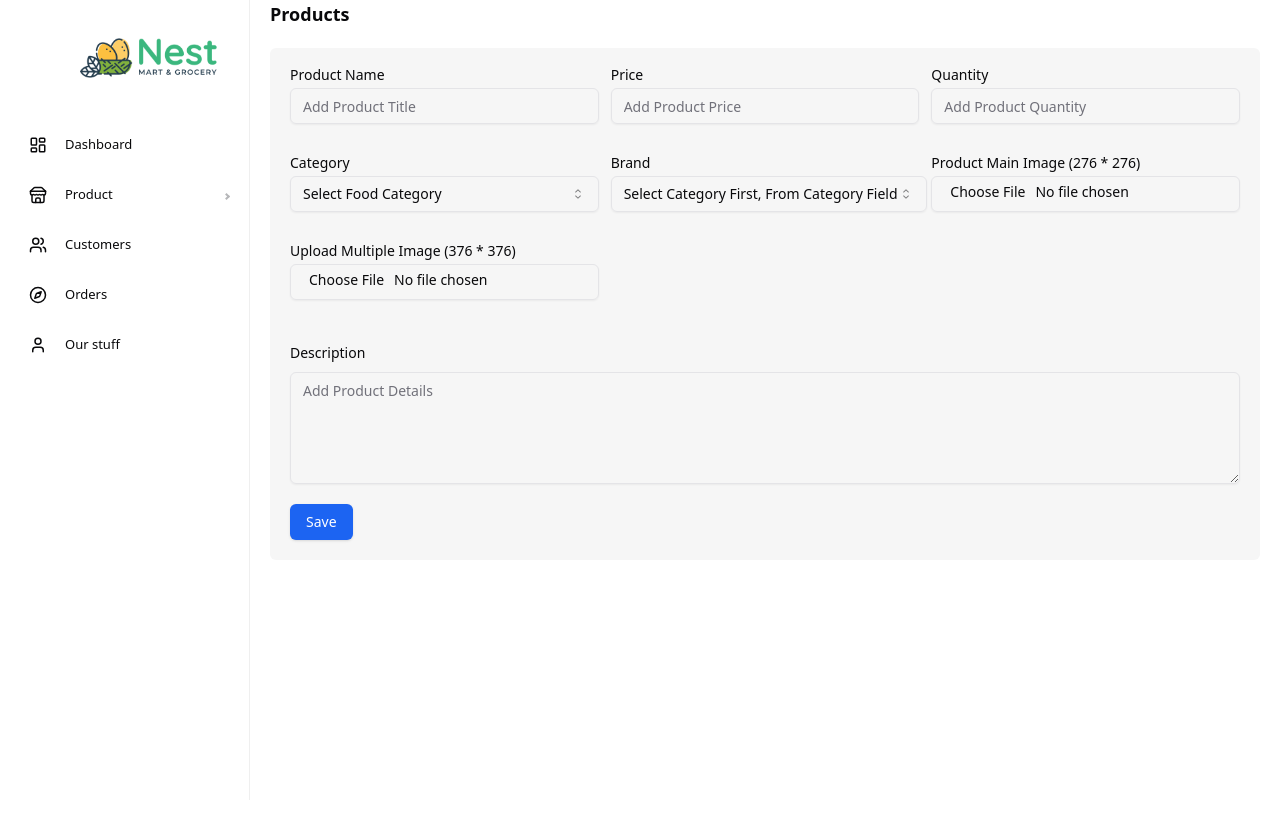
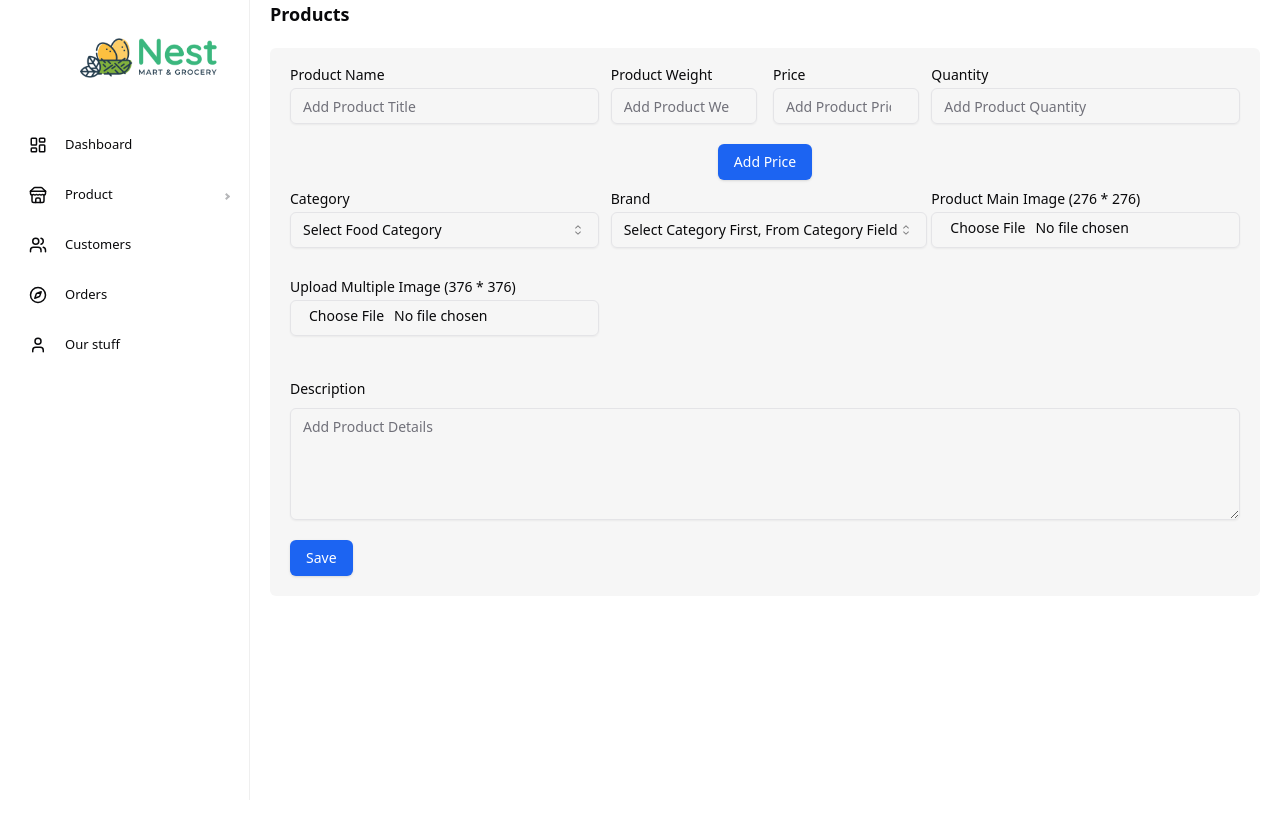
Before and after one commit to Razibul-Islam/dashboard, a React (Vite) app: page /dashboard/createProduct in a window 1280 px wide. Built offline with nearby package versions, Linux system fonts and the light colour scheme.

Commit message:
resolve and add new input on create product

```diff
--- a/src/components/pages/CreateProduct.tsx
+++ b/src/components/pages/CreateProduct.tsx
@@ -1,3 +1,4 @@
+import React, { useState } from "react";
 import { Button } from "../ui/button";
 import { Input } from "../ui/input";
 import { Label } from "../ui/label";
@@ -10,19 +11,77 @@ import {
 } from "../ui/select";
 import { Textarea } from "../ui/textarea";
 
-export default function CreateProduct() {
+interface ProductInput {
+  weight: number | string;
+  price: number | string;
+}
+
+const CreateProduct: React.FC = () => {
+  const [productInputs, setProductInputs] = useState<ProductInput[]>([
+    { weight: "", price: "" },
+  ]);
+
+  const handleAddInputs = () => {
+    setProductInputs((prevInputs) => [
+      ...prevInputs,
+      { weight: "", price: "" },
+    ]);
+  };
+
+  const handleWeightChange = (index: number, value: string) => {
+    const newInputs = [...productInputs];
+    newInputs[index].weight = value;
+    setProductInputs(newInputs);
+  };
+
+  const handlePriceChange = (index: number, value: string) => {
+    const newInputs = [...productInputs];
+    newInputs[index].price = value;
+    setProductInputs(newInputs);
+  };
   return (
     <div className="w-full p-5 pt-0">
       <h4 className="text-lg font-semibold mb-4">Products</h4>
       <form className="mt-5 bg-[#f6f6f6] p-5 rounded-md">
-        <div className="grid grid-cols-1 md:grid-cols-2 lg:grid-cols-3 gap-3">
+        <div className="grid grid-cols-1 md:grid-cols-2 lg:grid-cols-3  items-start gap-3">
           <div className="grid w-full max-w-sm items-center gap-1.5 mb-5">
             <Label htmlFor="name">Product Name</Label>
             <Input type="text" id="name" placeholder="Add Product Title" />
           </div>
-          <div className="grid w-full max-w-sm items-center gap-1.5 mb-5">
-            <Label htmlFor="price">Price</Label>
-            <Input type="number" id="price" placeholder="Add Product Price" />
+          <div className="flex flex-col items-center">
+            {productInputs.map((input, index) => (
+              <div key={index} className="flex items-center gap-4 mb-5">
+                <div className="grid w-full max-w-sm items-center gap-1.5">
+                  <Label htmlFor={`productWeight-${index}`}>
+                    Product Weight
+                  </Label>
+                  <Input
+                    type="number"
+                    id={`productWeight-${index}`}
+                    value={input.weight}
+                    onChange={(e) => handleWeightChange(index, e.target.value)}
+                    placeholder="Add Product Weight"
+                  />
+                </div>
+                <div className="grid w-full max-w-sm items-center gap-1.5">
+                  <Label htmlFor={`price-${index}`}>Price</Label>
+                  <Input
+                    type="number"
+                    id={`price-${index}`}
+                    value={input.price}
+                    onChange={(e) => handlePriceChange(index, e.target.value)}
+                    placeholder="Add Product Price"
+                  />
+                </div>
+              </div>
+            ))}
+            <Button
+              type="button"
+              className="btnPrimary hover:bg-[#1c64f2]/90"
+              onClick={handleAddInputs}
+            >
+              Add Price
+            </Button>
           </div>
           <div className="grid w-full max-w-sm items-center gap-1.5 mb-5">
             <Label htmlFor="quantity">Quantity</Label>
@@ -83,4 +142,5 @@ export default function CreateProduct() {
       </form>
     </div>
   );
-}
+};
+export default CreateProduct;
```
